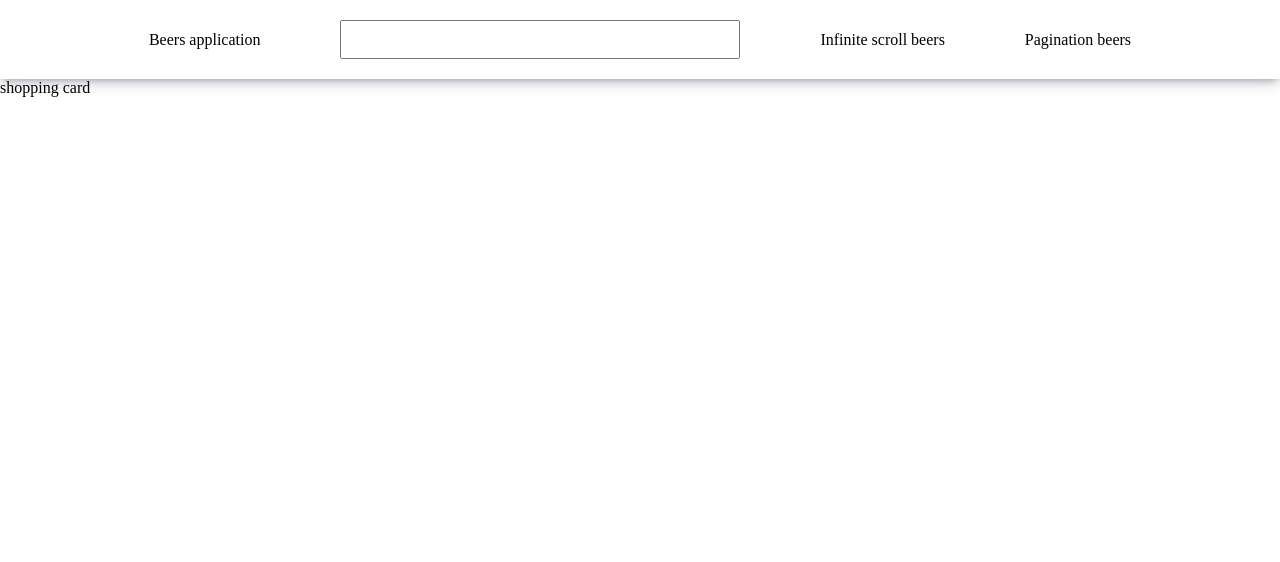
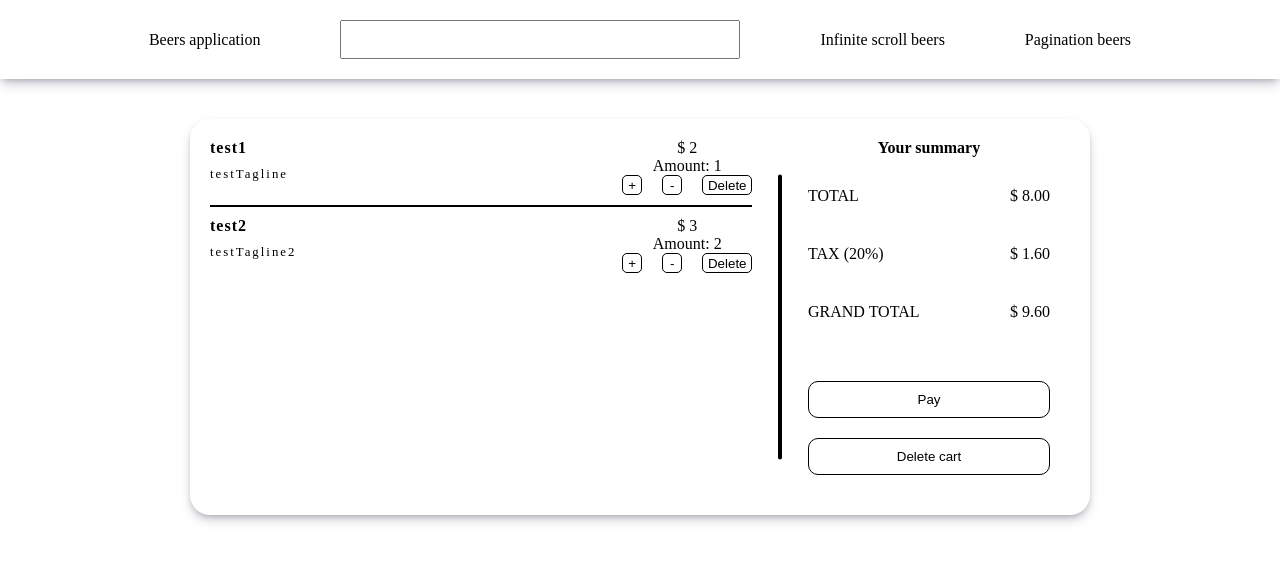
Before and after one commit to xFreshu/e-commerce-app, a Next.js app: page / in a window 1280 px wide. Shown: the top 562 px of the page. Built offline with nearby package versions, Linux system fonts and the light colour scheme.

Commit message:
Create shopping cart with placeholder data

```diff
--- a/pages/index.tsx
+++ b/pages/index.tsx
@@ -1,7 +1,83 @@
+import {
+  Item,
+  ItemsOverview,
+  ItemsOverviewContainer,
+  ButtonContainer,
+  StyledButton,
+  PriceSummary,
+  TitleSummary,
+  YourItems,
+  ActionButton,
+  Wrapper,
+  ShoppingCard,
+} from '../styles/index.styles'
+
+//(Math.random() * 50).toFixed(2)
+const DUMMY_DATA = [
+  {
+    id: 1,
+    name: 'test1',
+    tagline: 'testTagline',
+    cost: 2,
+    amount: 1,
+  },
+  {
+    id: 2,
+    name: 'test2',
+    tagline: 'testTagline2',
+    cost: 3,
+    amount: 2,
+  },
+]
+const getTotalFromCart = DUMMY_DATA.map((item) => item.cost * item.amount)
+  .reduce((prev, next) => prev + next)
+  .toFixed(2)
+
 const Home = () => {
   return (
     <>
-      <div>shopping card</div>
+      <Wrapper>
+        <ShoppingCard>
+          <YourItems>
+            {DUMMY_DATA.map((item) => (
+              <Item key={item.id}>
+                <div>
+                  <span>{item.name}</span>
+                  <span>{item.tagline}</span>
+                </div>
+                <div>
+                  <span>$ {item.cost}</span>
+                  <span>Amount: {item.amount}</span>
+                  <ButtonContainer>
+                    <StyledButton>+</StyledButton>
+                    <StyledButton>-</StyledButton>
+                    <StyledButton isBigger>Delete</StyledButton>
+                  </ButtonContainer>
+                </div>
+              </Item>
+            ))}
+          </YourItems>
+          <ItemsOverviewContainer>
+            <ItemsOverview>
+              <TitleSummary>Your summary</TitleSummary>
+              <PriceSummary>
+                <span>TOTAL</span>
+                <span>$ {getTotalFromCart}</span>
+              </PriceSummary>
+              <PriceSummary>
+                <span>TAX (20%)</span>
+                <span>$ {(getTotalFromCart * 0.2).toFixed(2)}</span>
+              </PriceSummary>
+              <PriceSummary>
+                <span>GRAND TOTAL</span>
+                <span>$ {(getTotalFromCart * 1.2).toFixed(2)}</span>
+              </PriceSummary>
+              <ActionButton isFirst>Pay</ActionButton>
+              <ActionButton>Delete cart</ActionButton>
+            </ItemsOverview>
+          </ItemsOverviewContainer>
+        </ShoppingCard>
+      </Wrapper>
     </>
   )
 }
--- /dev/null
+++ b/styles/index.styles.js
@@ -0,0 +1,123 @@
+import styled from 'styled-components'
+
+export const Wrapper = styled.div`
+  display: flex;
+  justify-content: center;
+`
+
+export const ShoppingCard = styled.div`
+  margin: 40px;
+  border-radius: 20px;
+  display: flex;
+  box-shadow: rgba(50, 50, 93, 0.25) 0 6px 12px -2px,
+    rgba(0, 0, 0, 0.3) 0px 3px 7px -3px;
+  width: 900px;
+  padding: 20px;
+  max-height: 80vh;
+  min-height: 40vh;
+  overflow-y: scroll;
+  ::-webkit-scrollbar {
+    display: none;
+  }
+`
+export const YourItems = styled.ul`
+  width: 65%;
+`
+
+export const Item = styled.li`
+  display: flex;
+  justify-content: space-between;
+  margin-bottom: 10px;
+  padding-bottom: 10px;
+  border-bottom: solid 2px black;
+  :last-child {
+    border: none;
+    margin-bottom: 10px;
+  }
+  div {
+    :nth-child(1) {
+      display: flex;
+      flex-direction: column;
+      span {
+        :first-child {
+          font-weight: 700;
+          letter-spacing: 1px;
+        }
+        :last-child {
+          margin-top: 10px;
+          font-size: 0.8rem;
+          letter-spacing: 2px;
+        }
+      }
+    }
+    :nth-child(2) {
+      display: flex;
+      flex-direction: column;
+      align-items: center;
+    }
+  }
+`
+export const ButtonContainer = styled.div``
+
+export const StyledButton = styled.button`
+  background-color: transparent;
+  border: solid 1px black;
+  height: 20px;
+  width: ${({ isBigger }) => (isBigger ? '50px' : '20px')};
+  margin-right: 20px;
+  border-radius: 5px;
+  :last-child {
+    margin-right: 0;
+  }
+`
+
+export const ItemsOverviewContainer = styled.div`
+  width: 35%;
+  position: sticky;
+  margin-left: 3%;
+  top: 0;
+  :before {
+    top: 50%;
+    transform: translateY(-50%);
+    position: absolute;
+    content: '';
+    display: inline-block;
+    width: 4px;
+    height: 80%;
+    background-color: black;
+    border-radius: 20px;
+  }
+`
+export const ItemsOverview = styled.div`
+  display: flex;
+  flex-direction: column;
+  justify-content: center;
+  width: 100%;
+  height: 100%;
+  padding-left: 10px;
+`
+export const PriceSummary = styled.div`
+  display: flex;
+  justify-content: space-between;
+  margin: 20px 20px;
+`
+export const TitleSummary = styled.span`
+  font-weight: 700;
+  margin-bottom: 10px;
+  width: 100%;
+  text-align: center;
+`
+
+export const ActionButton = styled.button`
+  border: solid 1px black;
+  background-color: transparent;
+  padding: 10px;
+  border-radius: 10px;
+  margin: ${({ isFirst }) =>
+    isFirst ? '40px 20px 20px 20px' : '0 20px 20px 20px'};
+  transition: 0.7s;
+  :hover {
+    background-color: #000;
+    color: #fff;
+  }
+`
```
